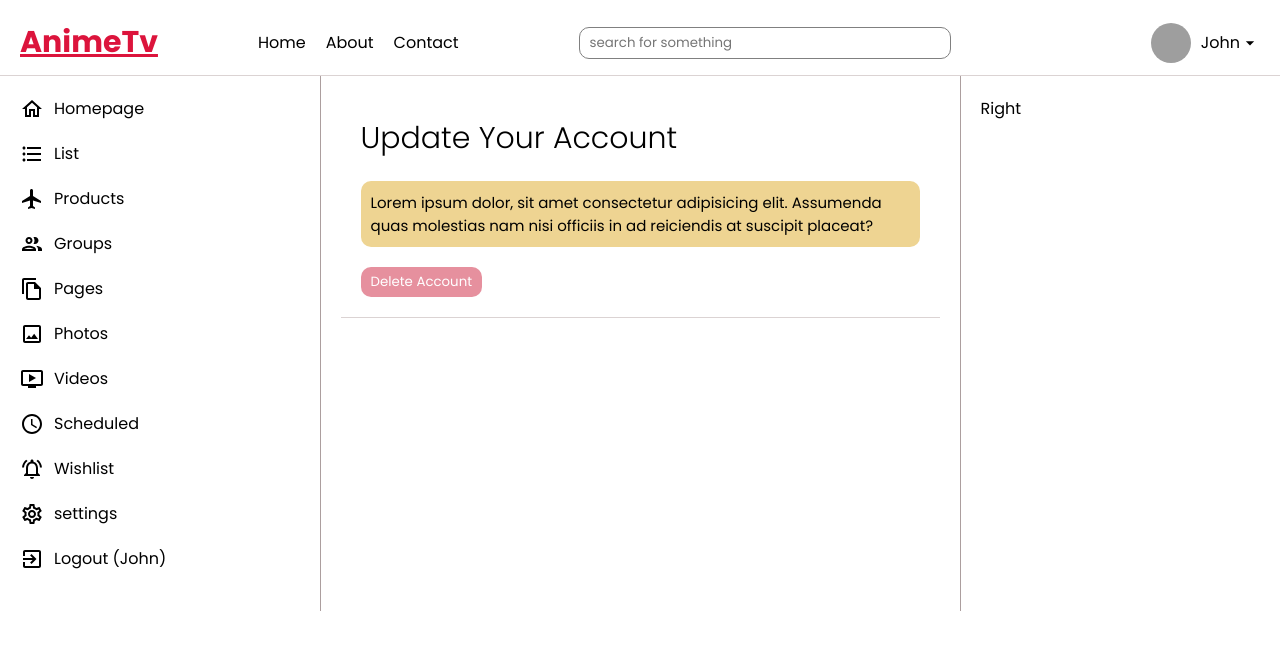
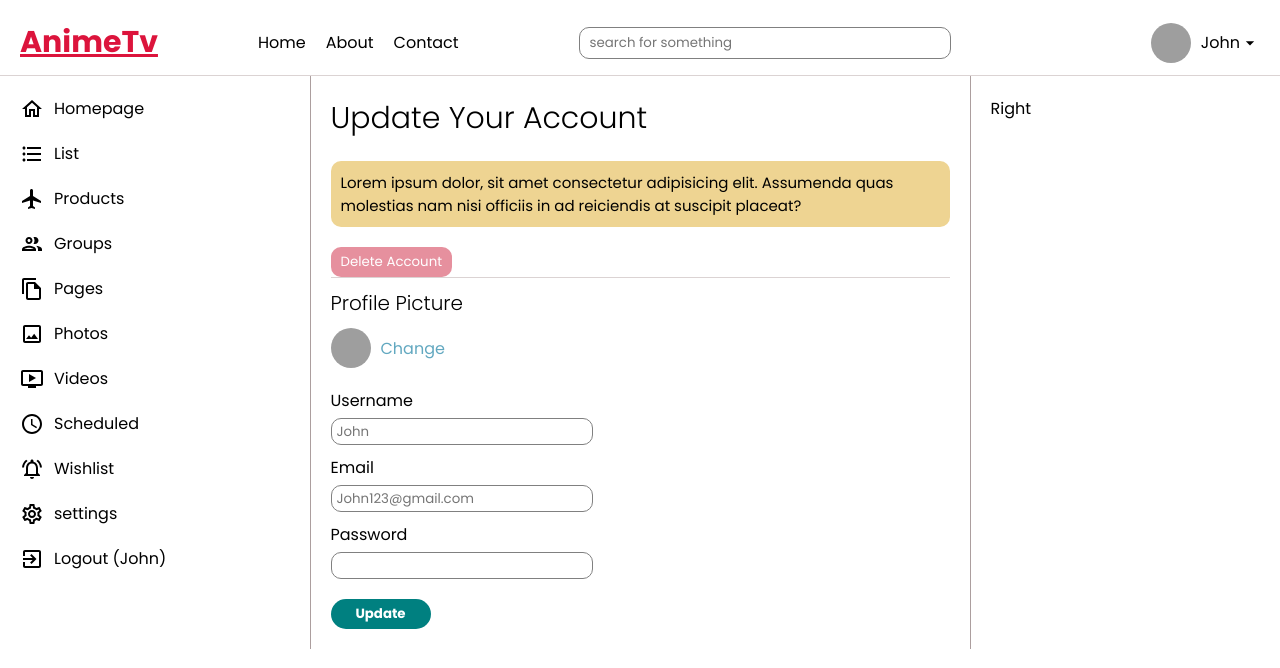
Before and after one commit to deepak21devops/reduxPortfolio, a React (Create React App) app: page / in a window 1280 px wide. Shown: the top 668 px of the page. Built offline with nearby package versions, Linux system fonts and the light colour scheme; grey boxes are pictures that could not be loaded.

Commit message:
update bar final

```diff
--- a/src/Components/UpdateBar/UpdateBar.jsx
+++ b/src/Components/UpdateBar/UpdateBar.jsx
@@ -7,6 +7,26 @@ export default function UpdateBar() {
         <div className="updatebar">
             <div className="updateContainer">
                 <UpdateWar />
+                <div className="profileUpdate">
+                    <h3 className="heading">Profile Picture</h3>
+                    <div className="profileContent">
+                        <img className="profileimg" src="https://encrypted-tbn0.gstatic.com/images?q=tbn:ANd9GcRhyU6CVQ16FTCRV3u7AaQAiS53wwqfShSCkw&usqp=CAU" alt=""></img>
+                        <label for="file">Change</label>
+                        <input type="file" id="file" name="value" style={{ display: "none" }}></input>
+                    </div>
+                    <form className="formContent">
+                        <label>Username</label>
+                        <input type="text" placeholder="John"></input>
+
+                        <label>Email</label>
+                        <input type="text" placeholder="John123@gmail.com"></input>
+
+                        <label>Password</label>
+                        <input type="password"></input>
+
+                        <button className="updbtn">Update</button>
+                    </form>
+                </div>
             </div>
         </div>
     )
--- a/src/Components/UpdateBar/updatebar.css
+++ b/src/Components/UpdateBar/updatebar.css
@@ -1,9 +1,63 @@
 .updatebar{
     flex:2;
     border-right: 1px solid rgb(172, 158, 158);
+    margin:0;
+    padding:20px;
 }
 
 .updateContainer{
+    margin:0;
+    /* padding: 20px; */
+}
 
-    padding:20px;
+.profileUpdate{
+    margin-top: 10px;
 }
+
+.heading{
+    font-size: 20px;
+    font-weight: 300;
+    margin-bottom: 10px;
+}
+
+.profileContent{
+    display: flex;
+    align-items: center;
+    margin-bottom: 20px;
+
+}
+
+.profileContent>label{
+    color:rgb(98, 168, 192);
+    cursor: pointer;
+}
+
+.formContent{
+    display: flex;
+    flex-direction: column;
+    width: 100px;
+}
+
+.formContent>label{
+    margin-bottom: 5px;
+}
+
+.formContent>input{
+    margin-bottom: 10px;
+    width: 250px;
+    padding:5px;
+    height: 15px;
+    border-radius: none;
+
+}
+
+.updbtn{
+    background-color: teal;
+    color:white;
+    padding:5px 10px;
+    border-radius: 20px;
+    border:none;
+    margin-top: 10px;
+    font-weight: bold;
+    cursor: pointer;
+}
--- a/src/pages/updateWarning/updatewar.css
+++ b/src/pages/updateWarning/updatewar.css
@@ -1,9 +1,12 @@
 .updateWar{
     border-bottom: 1px solid rgb(219, 211, 211);
+
 }
 
 .warningContainer{
-    padding:20px;
+    /* padding:20px; */
+    /* margin-bottom: 10px; */
+
 }
 
 .updateTitle{
@@ -26,4 +29,5 @@
     border-radius: 10px;
     color:white;
     border:none;
+
 }
```
